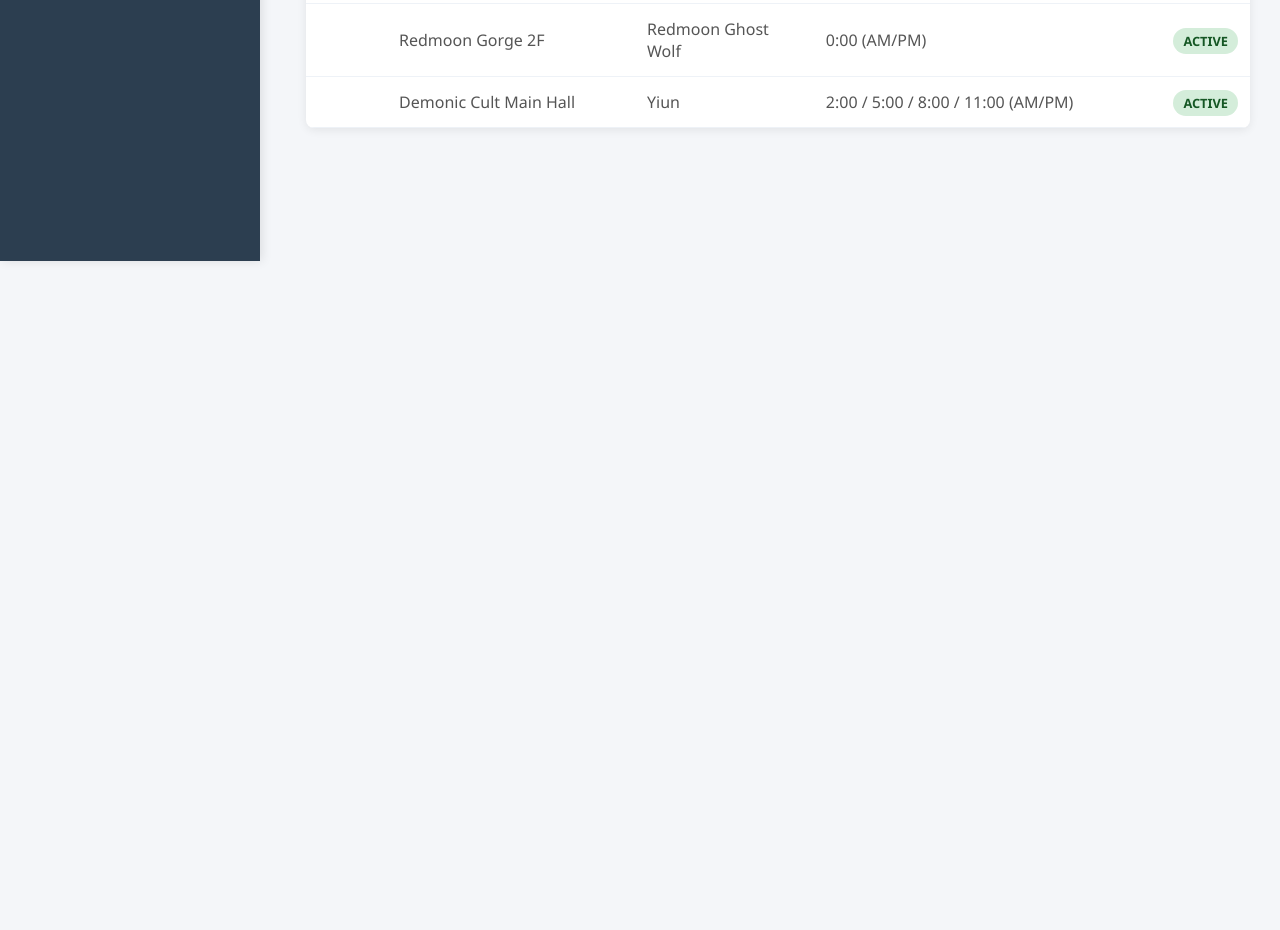
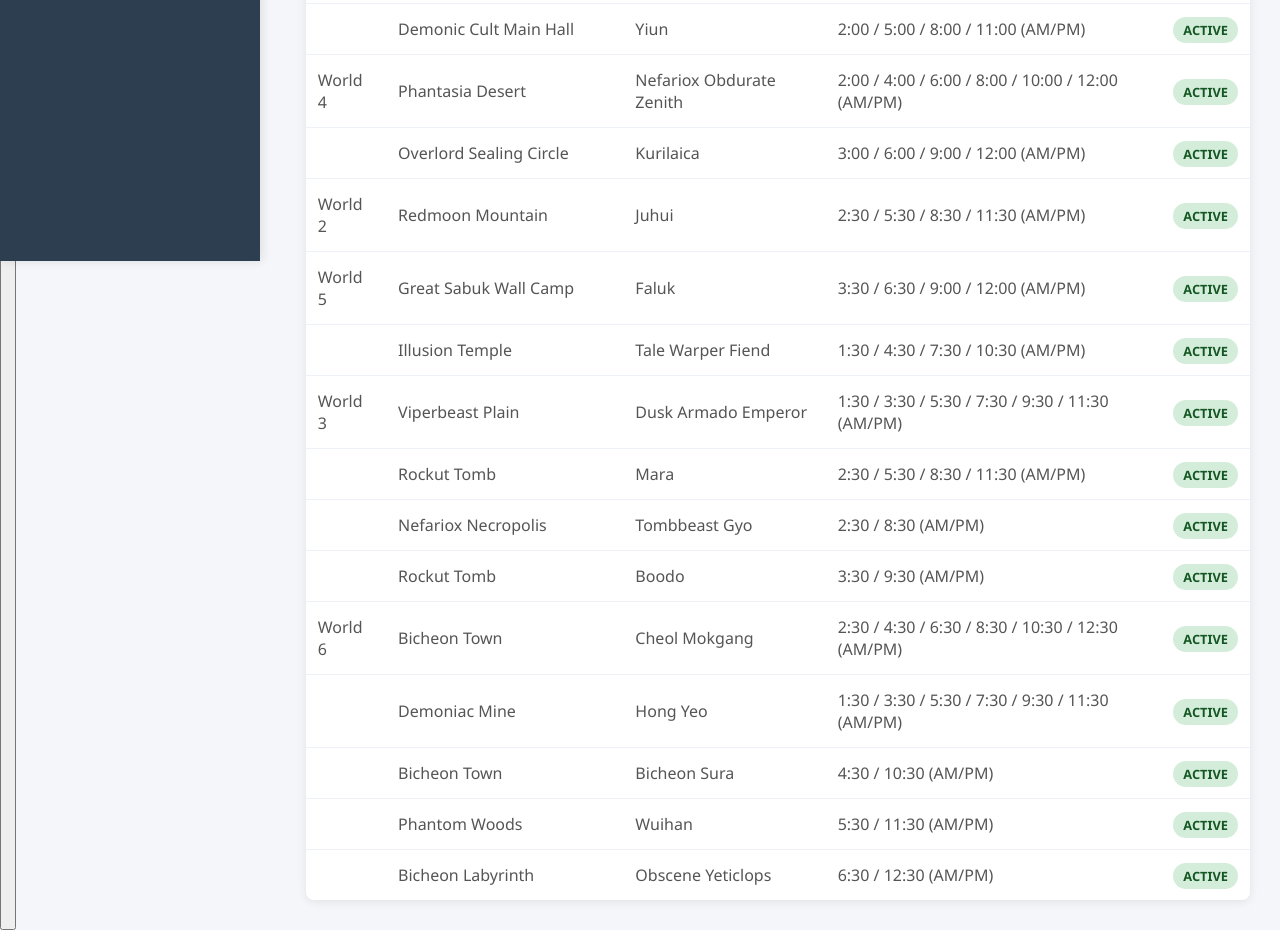
Before and after one commit to goonsblockchainnetwork-arch/mir4goons.github.io, a plain HTML site: page mirage-mission.html in a window 1280 px wide. Shown: the part 539-1469 px from the top of the page. Before the commit the page ends 800 px from the top, so only its background shows below. Drawn offline with Linux system fonts and the light colour scheme.

Commit message:
Update mirage-mission.html

```diff
--- a/mirage-mission.html
+++ b/mirage-mission.html
@@ -343,19 +343,109 @@
                         </tr>
                         <tr>
                             <td></td>
-                            <td>Redmoon Gorge 2F</td>
-                            <td>Redmoon Ghost Wolf</td>
-                            <td>0:00 (AM/PM)</td>
-                            <td><span class="status active">Active</span></td>
-                        </tr>
-                        <tr>
-                            <td></td>
                             <td>Demonic Cult Main Hall</td>
                             <td>Yiun</td>
                             <td>2:00 / 5:00 / 8:00 / 11:00 (AM/PM)</td>
                             <td><span class="status active">Active</span></td>
                         </tr>
                         <tr>
+                            <td>World 4</td>
+                            <td>Phantasia Desert</td>
+                            <td>Nefariox Obdurate Zenith</td>
+                            <td>2:00 / 4:00 / 6:00 / 8:00 / 10:00 / 12:00 (AM/PM)</td>
+                            <td><span class="status active">Active</span></td>
+                        </tr>
+                        <tr>
+                            <td></td>
+                            <td>Overlord Sealing Circle</td>
+                            <td>Kurilaica</td>
+                            <td>3:00 / 6:00 / 9:00 / 12:00 (AM/PM)</td>
+                            <td><span class="status active">Active</span></td>
+                        </tr>
+                        <tr>
+                            <td>World 2</td>
+                            <td>Redmoon Mountain</td>
+                            <td>Juhui</td>
+                            <td>2:30 / 5:30 / 8:30 / 11:30 (AM/PM)</td>
+                            <td><span class="status active">Active</span></td>
+                        </tr>
+                        <tr>
+                            <td>World 5</td>
+                            <td>Great Sabuk Wall Camp</td>
+                            <td>Faluk</td>
+                            <td>3:30 / 6:30 / 9:00 / 12:00 (AM/PM)</td>
+                            <td><span class="status active">Active</span></td>
+                        </tr>
+                        <tr>
+                            <td></td>
+                            <td>Illusion Temple</td>
+                            <td>Tale Warper Fiend</td>
+                            <td>1:30 / 4:30 / 7:30 / 10:30 (AM/PM)</td>
+                            <td><span class="status active">Active</span></td>
+                        </tr>
+                        <tr>
+                            <td>World 3</td>
+                            <td>Viperbeast Plain</td>
+                            <td>Dusk Armado Emperor</td>
+                            <td>1:30 / 3:30 / 5:30 / 7:30 / 9:30 / 11:30 (AM/PM)</td>
+                            <td><span class="status active">Active</span></td>
+                        </tr>
+                        <tr>
+                            <td></td>
+                            <td>Rockut Tomb</td>
+                            <td>Mara</td>
+                            <td>2:30 / 5:30 / 8:30 / 11:30 (AM/PM)</td>
+                            <td><span class="status active">Active</span></td>
+                        </tr>
+                        <tr>
+                            <td></td>
+                            <td>Nefariox Necropolis</td>
+                            <td>Tombbeast Gyo</td>
+                            <td>2:30 / 8:30 (AM/PM)</td>
+                            <td><span class="status active">Active</span></td>
+                        </tr>
+                        <tr>
+                            <td></td>
+                            <td>Rockut Tomb</td>
+                            <td>Boodo</td>
+                            <td>3:30 / 9:30 (AM/PM)</td>
+                            <td><span class="status active">Active</span></td>
+                        </tr>
+                        <tr>
+                            <td>World 6</td>
+                            <td>Bicheon Town</td>
+                            <td>Cheol Mokgang</td>
+                            <td>2:30 / 4:30 / 6:30 / 8:30 / 10:30 / 12:30 (AM/PM)</td>
+                            <td><span class="status active">Active</span></td>
+                        </tr>
+                        <tr>
+                            <td></td>
+                            <td>Demoniac Mine</td>
+                            <td>Hong Yeo</td>
+                            <td>1:30 / 3:30 / 5:30 / 7:30 / 9:30 / 11:30 (AM/PM)</td>
+                            <td><span class="status active">Active</span></td>
+                        </tr>
+                        <tr>
+                            <td></td>
+                            <td>Bicheon Town</td>
+                            <td>Bicheon Sura</td>
+                            <td>4:30 / 10:30 (AM/PM)</td>
+                            <td><span class="status active">Active</span></td>
+                        </tr>
+                        <tr>
+                            <td></td>
+                            <td>Phantom Woods</td>
+                            <td>Wuihan</td>
+                            <td>5:30 / 11:30 (AM/PM)</td>
+                            <td><span class="status active">Active</span></td>
+                        </tr>
+                        <tr>
+                            <td></td>
+                            <td>Bicheon Labyrinth</td>
+                            <td>Obscene Yeticlops</td>
+                            <td>6:30 / 12:30 (AM/PM)</td>
+                            <td><span class="status active">Active</span></td>
+                        </tr>
 
                     </tbody>
                 </table>
```
